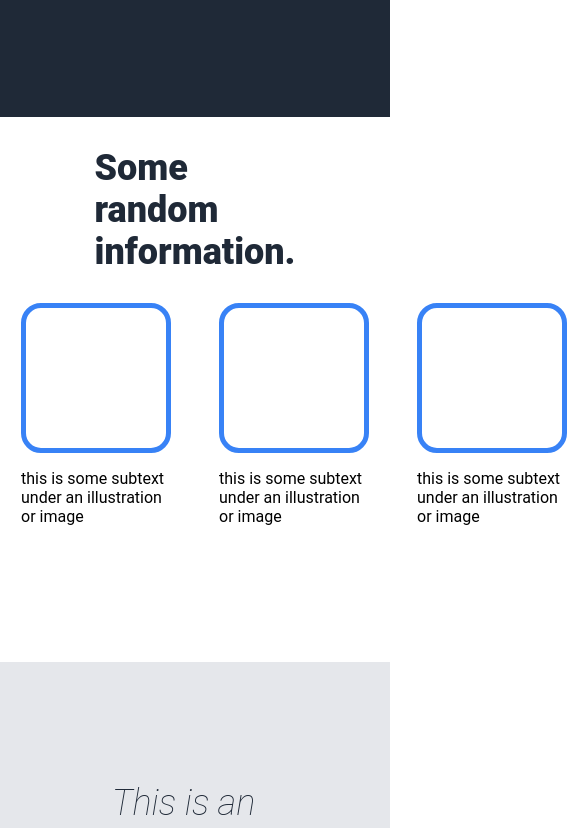
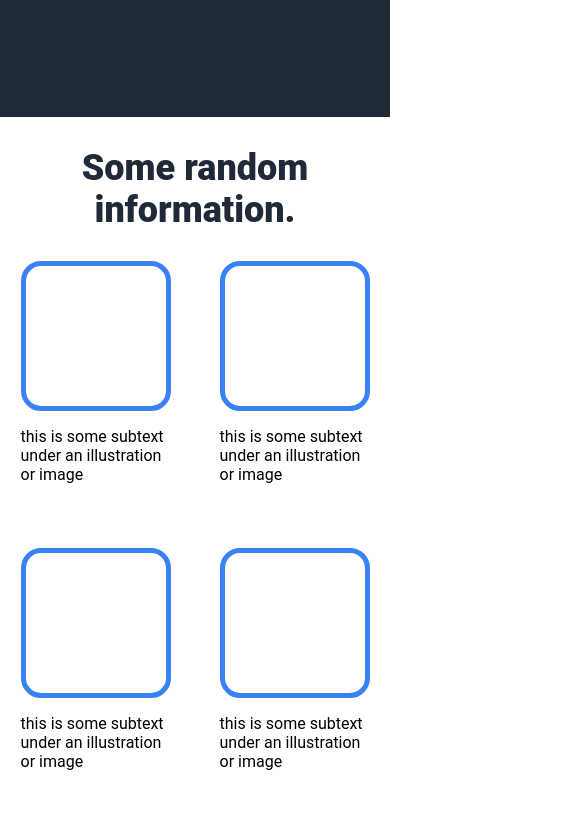
Before and after one commit to Tongxin-Sun/odin-landing-page, a plain HTML site: page index.html in a window 390 px wide. Shown: the part 816-1644 px from the top of the page, 567 px wide, since content can reach past the window. Drawn offline with Linux system fonts and the light colour scheme.

Commit message:
Finish the information section 2nd edition.
The information section was previously not responsive to different screens, now it is more responsive.

```diff
--- a/styles.css
+++ b/styles.css
@@ -103,7 +103,7 @@ img {
 .information {
     display: flex;
     flex-direction: column;
-    padding: 0 160px;
+    padding: 0 5%;
     align-items: center;
 }
 
@@ -111,6 +111,7 @@ img {
     font-size: 36px;
     color: #1F2937;
     font-weight: 900;
+    text-align: center;
 }
 
 .showcase {
@@ -118,6 +119,7 @@ img {
     justify-content: space-evenly;
     gap: 48px;
     padding-bottom: 120px;
+    flex-wrap: wrap;
 }
 
 .cases {
```
